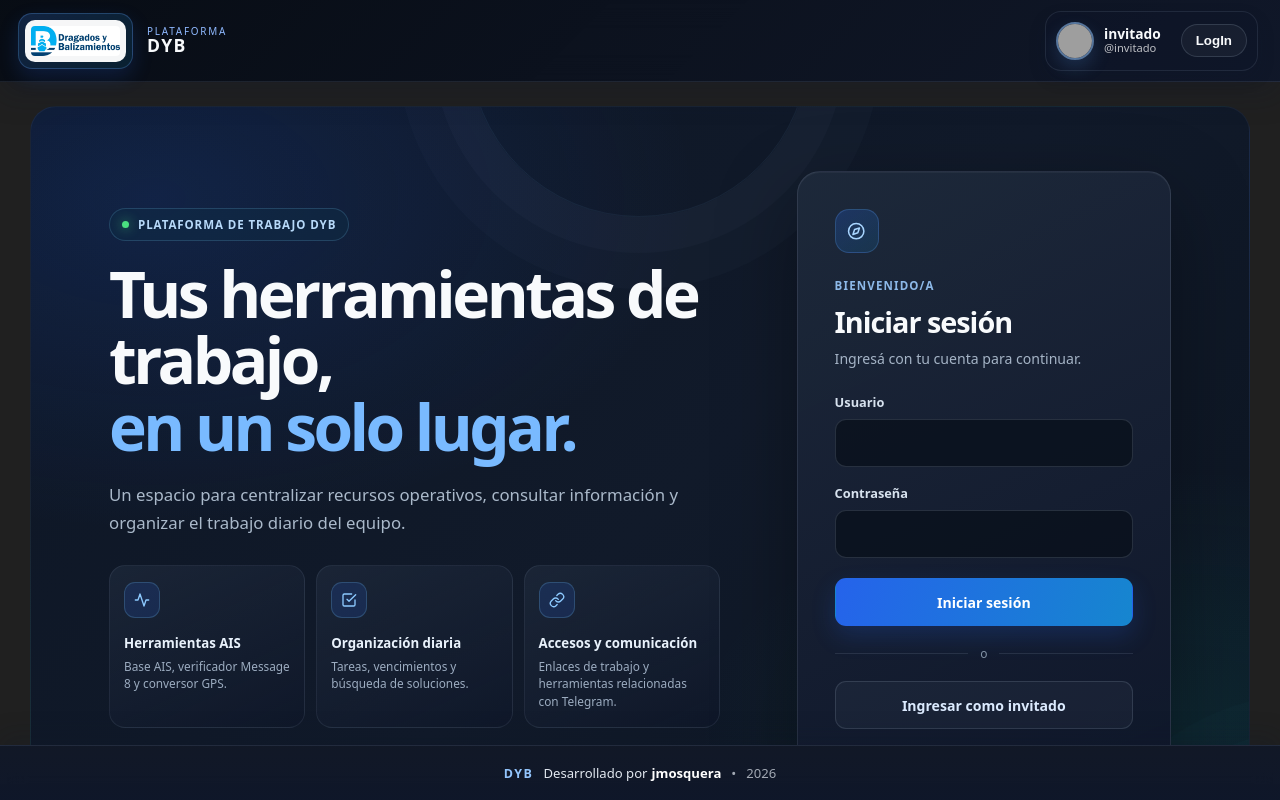
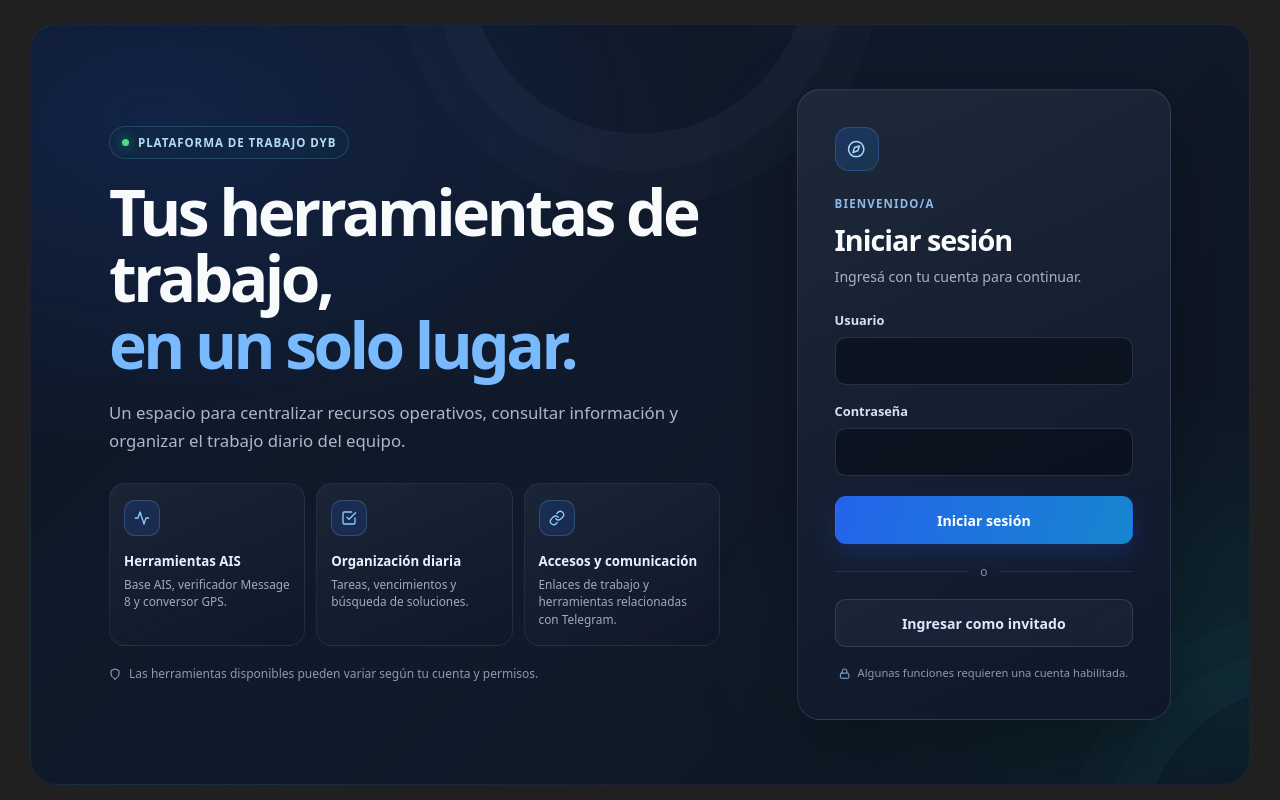
Before and after one commit to jmosqueralpr/plataformaIntegralFront, a React (Vite) app: page / in a window 1280 px wide. Built offline with nearby package versions, Linux system fonts and the light colour scheme; grey boxes are pictures that could not be loaded.

Commit message:
Se elimina el header y footer en el login

```diff
--- a/src/App.jsx
+++ b/src/App.jsx
@@ -1,5 +1,3 @@
-
-
 import { lazy, Suspense } from 'react';
 import { BrowserRouter as Router, Route, Routes, useLocation } from 'react-router-dom';
 import Header from './components/header/header';
@@ -10,7 +8,6 @@ import RouteChangeListener from './components/routeChangeListener';
 import ScrollToTop from './components/scrollToTop';
 import 'react-toastify/dist/ReactToastify.css';
 import { ToastContainer } from 'react-toastify';
-
 
 //PAGES
 import Login from './pages/login';
@@ -43,13 +40,13 @@ const user = { name: 'Nuevo Usuario', loggedIn: 'True' };
 const AppLayout = () => {
   const location = useLocation();
   const isLoginRoute = location.pathname === '/';
-  const showSidebar = !isLoginRoute;
+  const showChrome = !isLoginRoute;
 
   return (
     <>
-      <Header userName={user.name} />
-      {showSidebar && <Sidebar />}
-      <div className={showSidebar ? 'main-container with-sidebar' : 'main-container login-main-container'}>
+      {showChrome && <Header userName={user.name} />}
+      {showChrome && <Sidebar />}
+      <div className={showChrome ? 'main-container with-sidebar' : 'main-container login-main-container'}>
         <Routes>
           <Route path="/" element={<Login />} />
           <Route path="/dashboard" element={<Dashboard />} />
@@ -89,7 +86,7 @@ const AppLayout = () => {
         </Routes>
         <RouteChangeListener />
       </div>
-      <Footer />
+      {showChrome && <Footer />}
     </>
   );
 };
```
